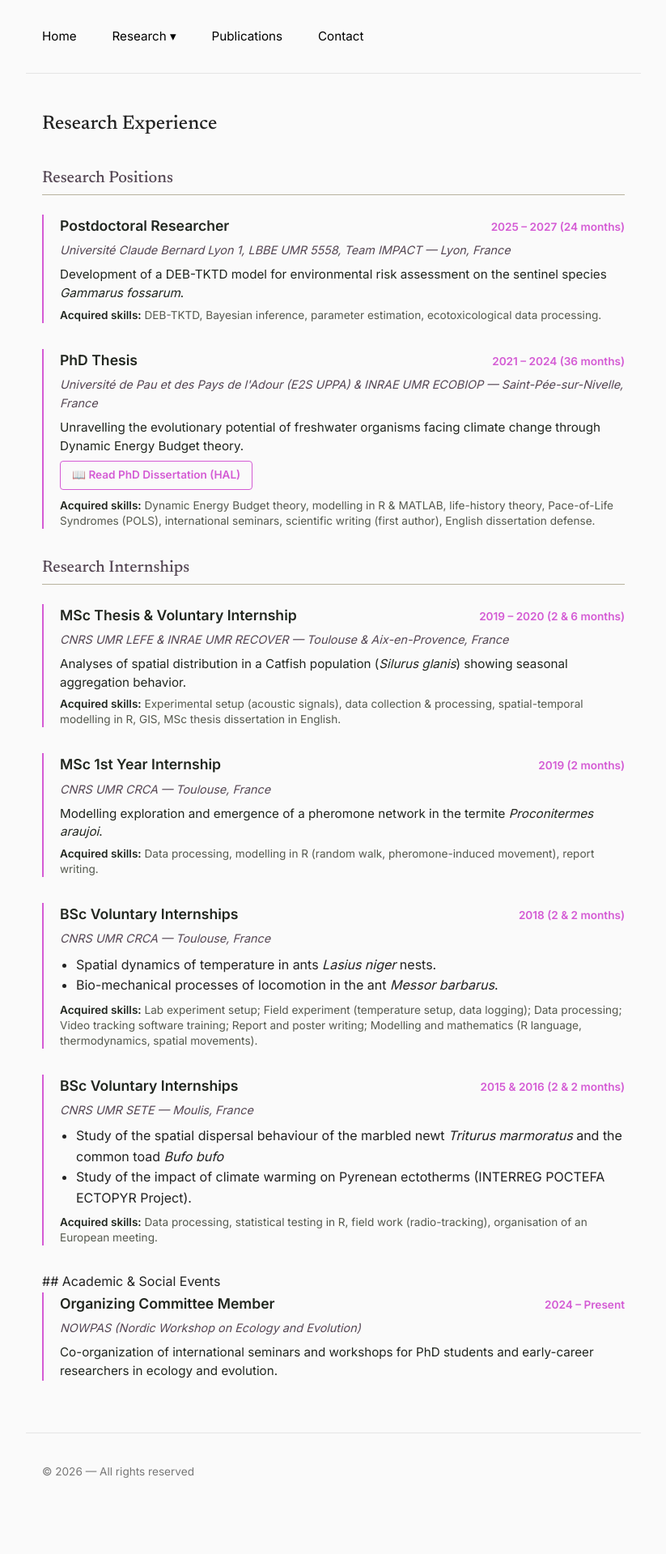
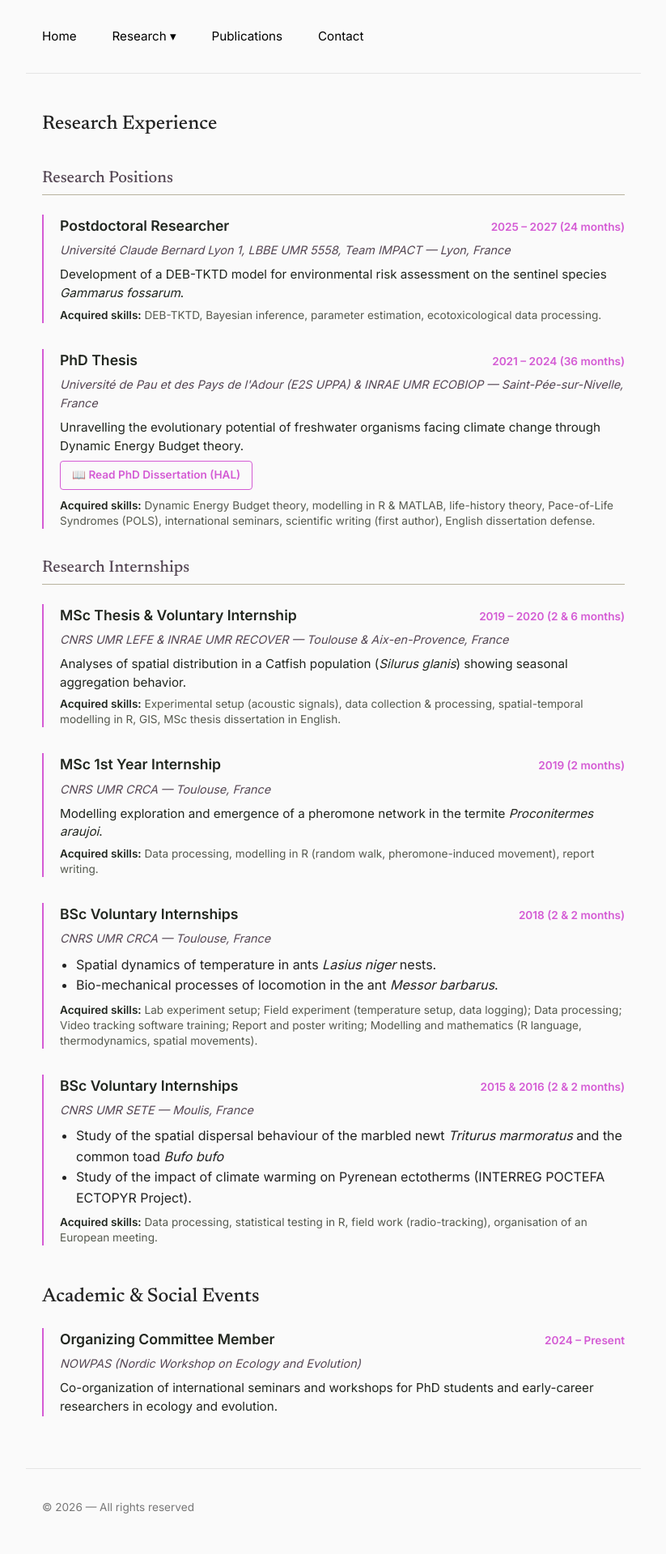
Before and after one commit to mdebelgarric/mdebelgarric.github.io, a Jekyll site: the page built from research.md, in a window 1280 px wide. Shown: the whole page at 81% size, without its empty margins (228-1051 px from the left). Built offline with Jekyll 4.4.1, drawn with Linux system fonts in a browser that asks for light colours; before the commit the page ends 1875 px from its top, so only the background shows below that.

Commit message:
fix menu research

```diff
--- a/assets/css/style.css
+++ b/assets/css/style.css
@@ -1,3 +1,10 @@
+/* Défilement research */
+html {
+  scroll-behavior: smooth;
+  scroll-padding-top: 80px; /* Ajuste cette valeur selon la hauteur de ton menu fixe */
+}
+
+
 /* --- Variables de couleurs et polices --- */
 :root {
     --bg-color: #fafafa;         /* Fond légèrement cassé, plus doux que le blanc pur */
--- a/research.md
+++ b/research.md
@@ -4,7 +4,7 @@ title: Research
 permalink: /research/
 ---
 
-## Research Experience
+<h2 id="experience">Research Experience</h2>
 
 <div class="research-list">
 
@@ -109,7 +109,7 @@ permalink: /research/
   </div>
 </div>
 
-## Academic & Social Events
+<h2 id="social">Academic & Social Events</h2>
 
 <div class="research-item">
   <div class="research-header">
```
